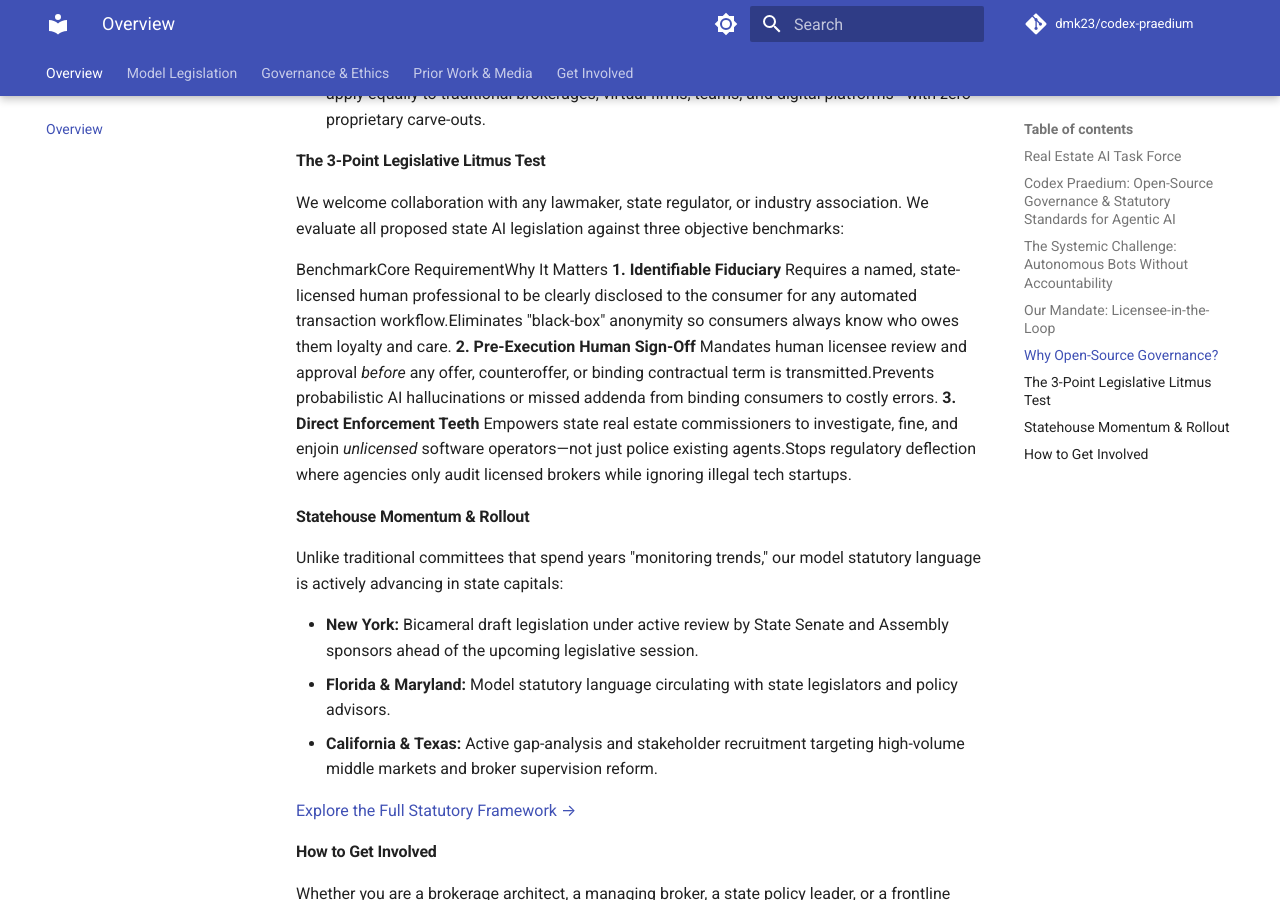
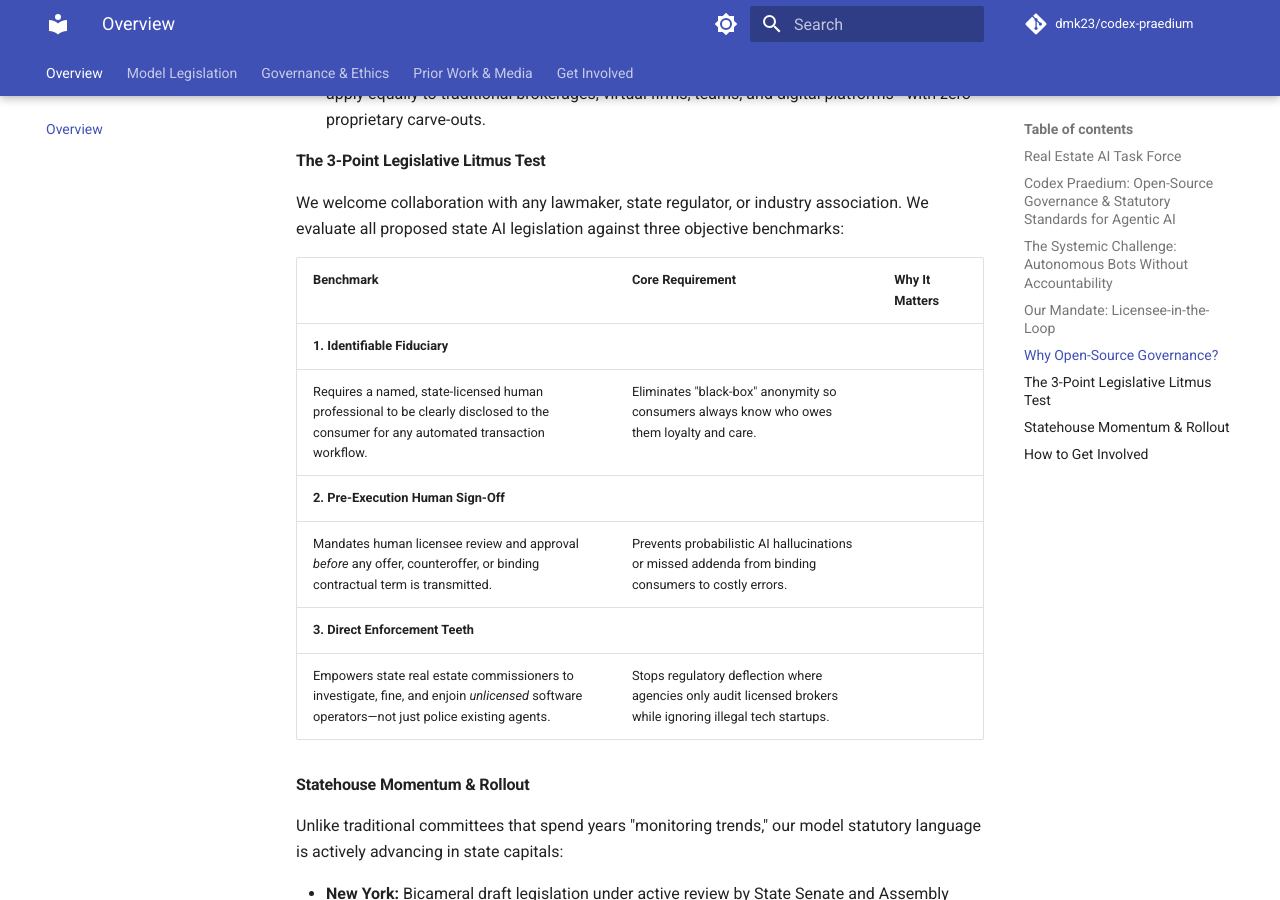
Before and after one commit to dmk23/codex-praedium, an MkDocs documentation site: the page built from docs/index.md, in a window 1280 px wide and 900 px high, scrolled down 1471 px. Built offline with MkDocs 1.6.1 and Material for MkDocs 9.7.7, drawn with Linux system fonts in a browser that asks for light colours; comment, search, counter and statistics services are not loaded.

Commit message:
Revise formatting for clarity in index.md
Updated the formatting of the Fiduciary Mandate and the 3-Point Legislative Litmus Test sections to improve clarity and readability.

```diff
--- a/docs/index.md
+++ b/docs/index.md
@@ -21,7 +21,7 @@ Real estate licensing lives in state capitals, not Washington, D.C. While legacy
 
 We do not seek to ban AI innovation or restrict legitimate productivity tools used by licensed professionals. Instead, we draw a bright, enforceable legal line between **software tools** and **fiduciary representation**:
 
-**The Fiduciary Mandate:** Whenever an automated or agentic AI system performs regulated real estate brokerage activity—including drafting offers, negotiating terms, or advising consumers on property transactions—it must operate under the direct, identifiable supervision of a state-licensed human professional who reviews, signs off on, and retains full fiduciary accountability for the outcome.
+> **The Fiduciary Mandate:** Whenever an automated or agentic AI system performs regulated real estate brokerage activity—including drafting offers, negotiating terms, or advising consumers on property transactions—it must operate under the direct, identifiable supervision of a state-licensed human professional who reviews, signs off on, and retains full fiduciary accountability for the outcome.
 
 #### Why Open-Source Governance?
 
@@ -37,13 +37,14 @@ For decades, real estate policy has been drafted behind closed doors by insulate
 
 We welcome collaboration with any lawmaker, state regulator, or industry association. We evaluate all proposed state AI legislation against three objective benchmarks:
 
-BenchmarkCore RequirementWhy It Matters
-****1. Identifiable Fiduciary****
-Requires a named, state-licensed human professional to be clearly disclosed to the consumer for any automated transaction workflow.Eliminates "black-box" anonymity so consumers always know who owes them loyalty and care.
-****2. Pre-Execution Human Sign-Off****
-Mandates human licensee review and approval *before* any offer, counteroffer, or binding contractual term is transmitted.Prevents probabilistic AI hallucinations or missed addenda from binding consumers to costly errors.
-****3. Direct Enforcement Teeth****
-Empowers state real estate commissioners to investigate, fine, and enjoin *unlicensed* software operators—not just police existing agents.Stops regulatory deflection where agencies only audit licensed brokers while ignoring illegal tech startups.
+| Benchmark | Core Requirement | Why It Matters
+| --- | --- | --- |
+| ****1. Identifiable Fiduciary**** |
+Requires a named, state-licensed human professional to be clearly disclosed to the consumer for any automated transaction workflow. | Eliminates "black-box" anonymity so consumers always know who owes them loyalty and care.
+| ****2. Pre-Execution Human Sign-Off**** |
+Mandates human licensee review and approval *before* any offer, counteroffer, or binding contractual term is transmitted. | Prevents probabilistic AI hallucinations or missed addenda from binding consumers to costly errors.
+| ****3. Direct Enforcement Teeth**** |
+Empowers state real estate commissioners to investigate, fine, and enjoin *unlicensed* software operators—not just police existing agents. | Stops regulatory deflection where agencies only audit licensed brokers while ignoring illegal tech startups.
 
 #### Statehouse Momentum & Rollout
 
```
